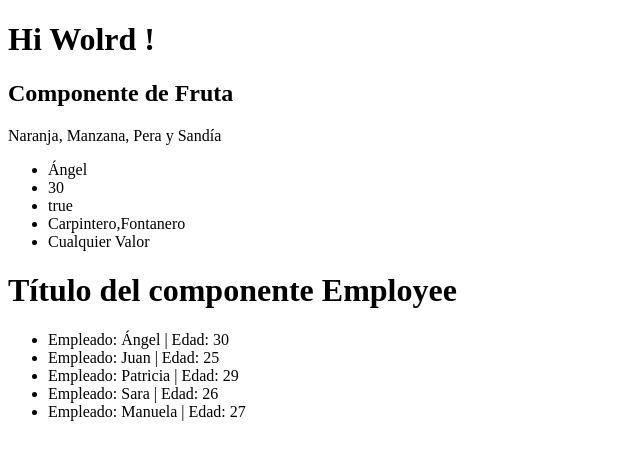
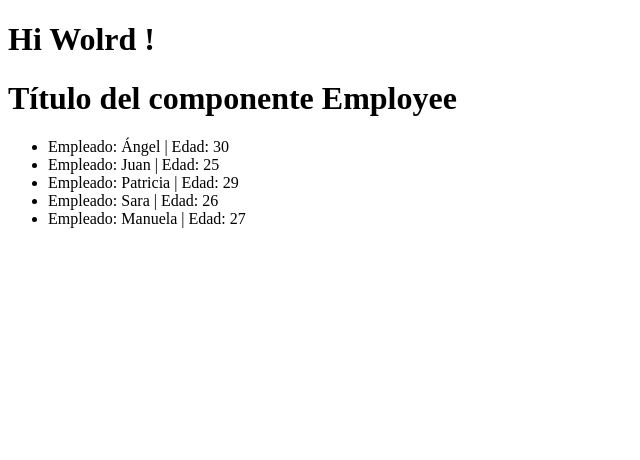
Before and after one commit to angelherce/udemy-angular-01, an Angular app in the folder curso-angular-01/: page / in a window 1280 px wide. Shown: the top 460 px of the page, without its empty margins (0-640 px from the left). Built offline with nearby package versions, Linux system fonts and the light colour scheme.

Commit message:
Sección 05: V023 - Directiva ngIf y evento click - Se ha eliminado el componente Employee de la plantilla HTML del componente Fruta - Se ha eliminado el componente Fruta de la plantilla HTML del componente App

```diff
--- a/curso-angular-01/src/app/app.component.html
+++ b/curso-angular-01/src/app/app.component.html
@@ -1,2 +1,3 @@
 <h1>Hi Wolrd !</h1>
-<fruta></fruta>
+<!--<fruta></fruta>-->
+<employee></employee>
--- a/curso-angular-01/src/app/components/fruta/fruta.component.html
+++ b/curso-angular-01/src/app/components/fruta/fruta.component.html
@@ -9,4 +9,3 @@
    <li>{{works}}</li>
    <li>{{comodin}}</li>
 </ul>
-<employee></employee>
```
